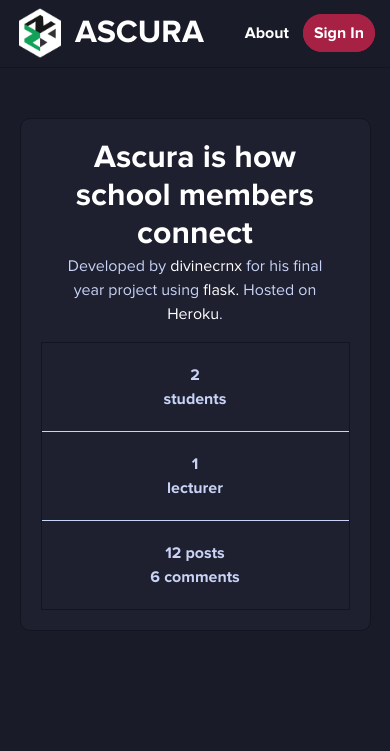
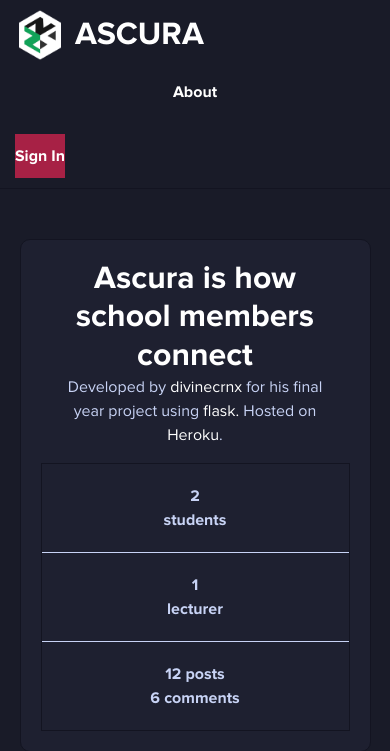
Before and after one commit to divinecrnx/project-ascura, a Flask app: page /about in a window 390 px wide. Shown: the top 751 px of the page. Run offline with Flask 2, Linux system fonts and the light colour scheme; data comes from the database, SQL or seed files in the repository; some libraries are stand-ins or nearby versions.

Commit message:
- Removed redundant css property - Added media queries for a mobile nav bar

```diff
--- a/ascura/static/css/main.css
+++ b/ascura/static/css/main.css
@@ -60,7 +60,6 @@ body {
     padding: 10px 15px;
     background-color: #191b28;
     display: flex;
-    overflow: hidden;
     justify-content: space-between;
     height: 8vh;
     border-bottom: 1px solid rgb(19, 20, 33);
--- a/ascura/static/css/mq.css
+++ b/ascura/static/css/mq.css
@@ -1,4 +1,39 @@
 @media (orientation: portrait) {
+    #header {
+    flex-direction: column;
+    height: max-content;
+    }
+    #right-h-content {
+        display: block;
+        width: 100%;
+        margin-top: 10px;
+    }
+    #main-nav-links {
+        display: block;
+        text-align: center;
+    }
+    #main-nav-links > div {
+        width: 100%;
+        margin-left: auto;
+        margin-right: auto;
+    }
+    #main-nav-links > div > a {
+        padding-top: 10px;
+        padding-bottom: 10px;
+        display: block;
+    }
+    #logre-link {
+        padding: 0;
+        border: none;
+        display: block;
+        margin-top: 20px;
+        padding-top: 10px;
+        padding-bottom: 10px;
+        border-radius: 0;
+    }
+    #login-register {
+        text-align: center;
+    }
     #wycd > div {
         height: max-content;
     }
```
